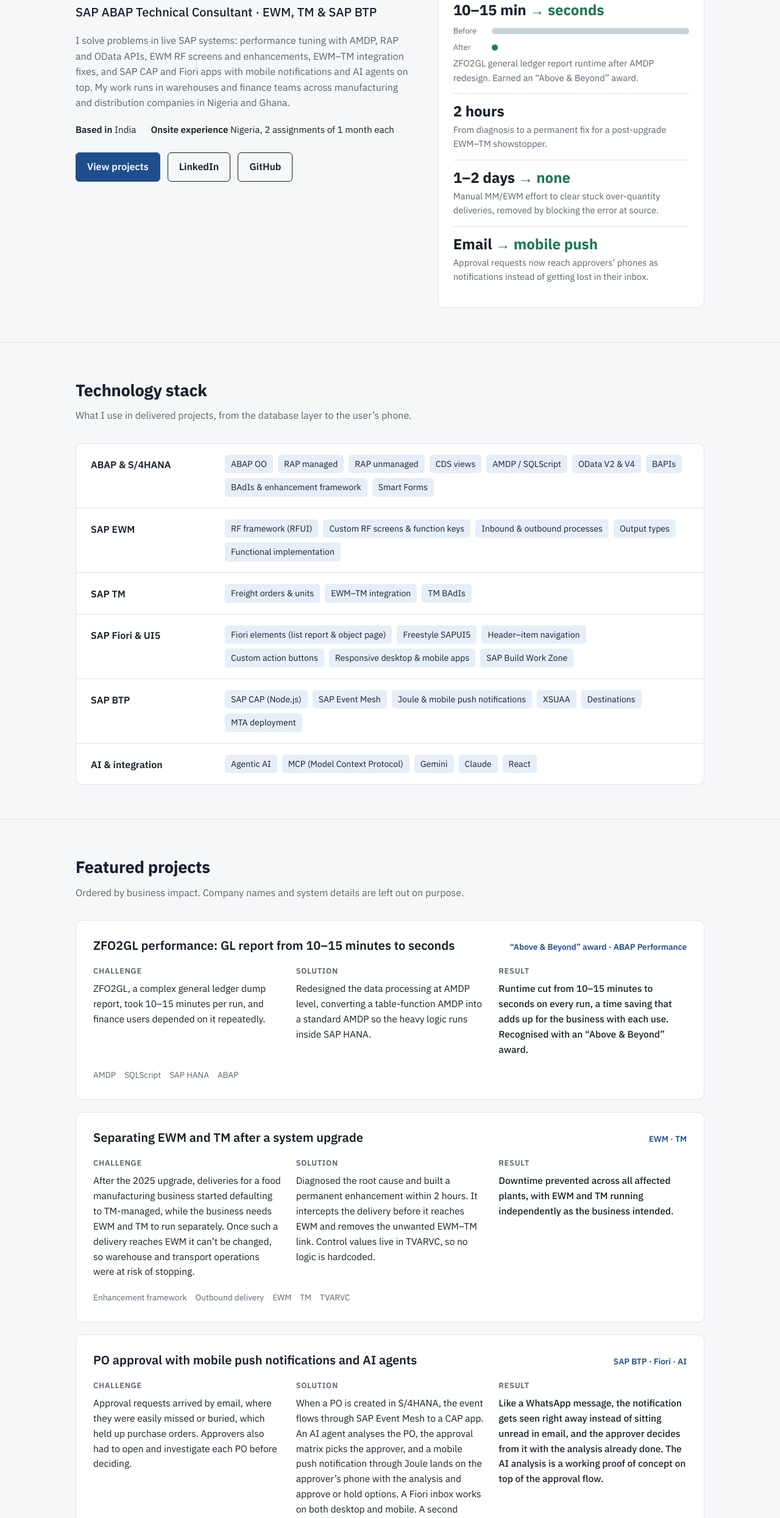
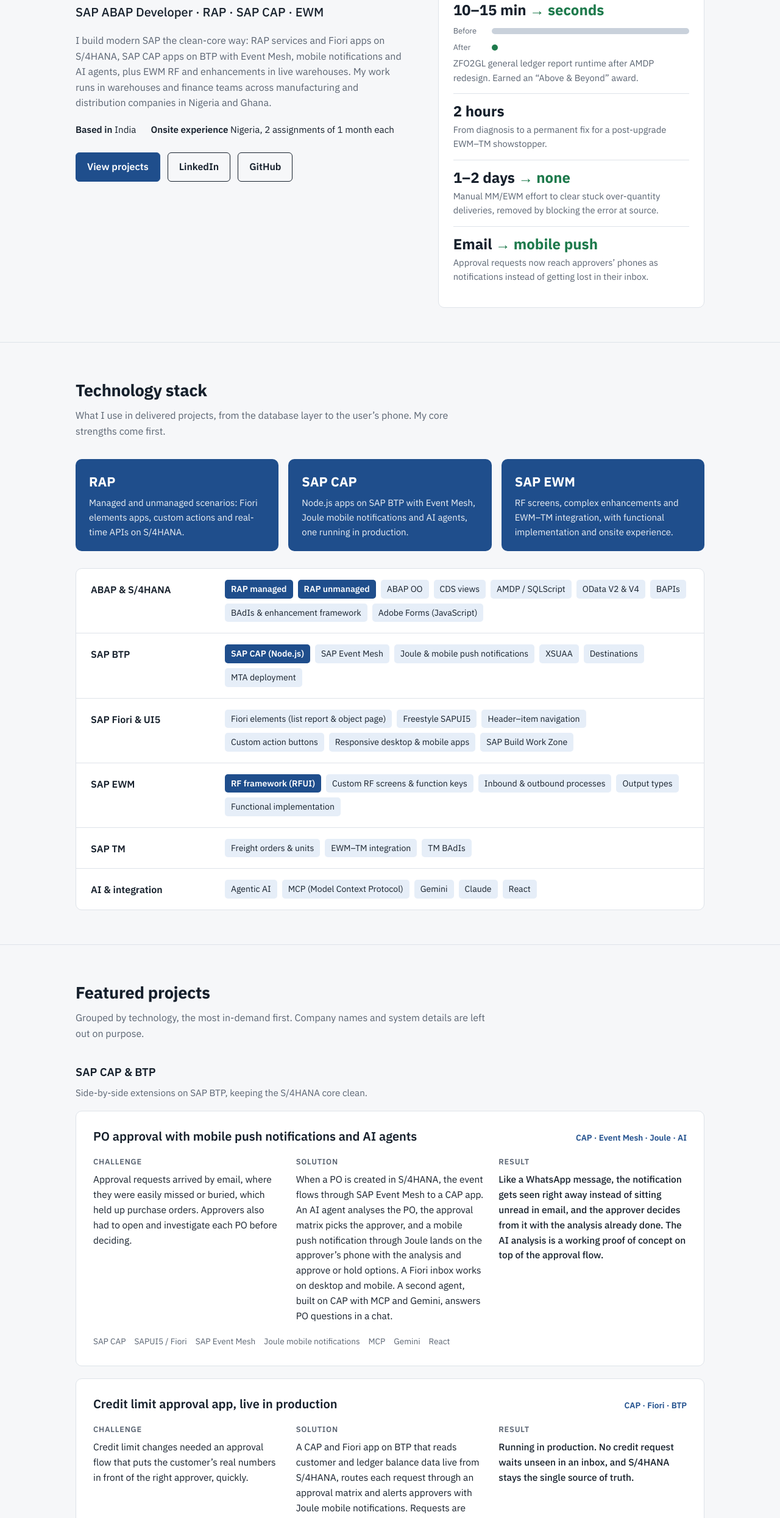
Before and after one commit to sagaya-salwin/sagaya-salwin.github.io, a plain HTML site: page index.html in a window 1280 px wide. Shown: the part 190-2680 px from the top of the page at 61% size. Drawn offline with Linux system fonts and the light colour scheme.

Commit message:
Add files via upload

```diff
--- a/index.html
+++ b/index.html
@@ -4,7 +4,7 @@
 <meta charset="utf-8">
 <meta name="viewport" content="width=device-width, initial-scale=1">
 <title>Sagaya Salwin S | SAP ABAP, EWM &amp; BTP Consultant</title>
-<meta name="description" content="SAP ABAP technical consultant: RAP, AMDP, OData, EWM RF and enhancements, EWM–TM integration, SAP CAP and AI agents with MCP.">
+<meta name="description" content="SAP ABAP developer: RAP (managed and unmanaged), SAP CAP on BTP, Fiori, AMDP, EWM RF and enhancements, EWM–TM integration, and AI agents with MCP and Joule notifications.">
 <link rel="preconnect" href="https://fonts.googleapis.com">
 <link rel="preconnect" href="https://fonts.gstatic.com" crossorigin>
 <link href="https://fonts.googleapis.com/css2?family=IBM+Plex+Sans:wght@400;500;600;700&display=swap" rel="stylesheet">
@@ -123,11 +123,24 @@
   .job p { margin: 0 0 8px; max-width: 42em; }
   .job .where { color: var(--muted); margin: 0; }
 
+  /* Core expertise tiles */
+  .core { display: grid; grid-template-columns: repeat(3, 1fr); gap: 16px; margin: 0 0 28px; }
+  .core div { background: var(--accent); color: #fff; border-radius: 10px; padding: 20px 22px; }
+  .core h3 { font-size: 1.35rem; font-weight: 700; margin: 0 0 6px; }
+  .core p { margin: 0; font-size: 0.93rem; opacity: 0.92; }
+  @media (prefers-color-scheme: dark) { .core div { color: #0E1620; } }
+  .chips li.hot { background: var(--accent); color: #fff; font-weight: 600; }
+  @media (prefers-color-scheme: dark) { .chips li.hot { color: #0E1620; } }
+  h3.group { font-size: 1.15rem; font-weight: 600; margin: 40px 0 6px; padding-top: 4px; }
+  h3.group:first-of-type { margin-top: 0; }
+  p.group-note { color: var(--muted); margin: 0 0 18px; font-size: 0.95rem; }
+
   footer { padding: 28px 0 44px; border-top: 1px solid var(--line); color: var(--muted); font-size: 0.9rem; }
 
   @media (max-width: 860px) {
     .hero { grid-template-columns: 1fr; padding-top: 40px; }
     .csr { grid-template-columns: 1fr; gap: 14px; }
+    .core { grid-template-columns: 1fr; }
     .more { grid-template-columns: 1fr; }
     .stack-row, .job { grid-template-columns: 1fr; gap: 10px; }
     .topbar nav { gap: 16px; }
@@ -157,8 +170,8 @@
     <div class="hero">
       <div>
         <h1>Sagaya Salwin&nbsp;S</h1>
-        <p class="role">SAP ABAP Technical Consultant · EWM, TM &amp; SAP BTP</p>
-        <p class="summary">I solve problems in live SAP systems: performance tuning with AMDP, RAP and OData APIs, EWM RF screens and enhancements, EWM–TM integration fixes, and SAP CAP and Fiori apps with mobile notifications and AI agents on top. My work runs in warehouses and finance teams across manufacturing and distribution companies in Nigeria and Ghana.</p>
+        <p class="role">SAP ABAP Developer · RAP · SAP CAP · EWM</p>
+        <p class="summary">I build modern SAP the clean-core way: RAP services and Fiori apps on S/4HANA, SAP CAP apps on BTP with Event Mesh, mobile notifications and AI agents, plus EWM RF and enhancements in live warehouses. My work runs in warehouses and finance teams across manufacturing and distribution companies in Nigeria and Ghana.</p>
         <ul class="facts">
           <li><strong>Based in</strong> India</li>
           <li><strong>Onsite experience</strong> Nigeria, 2 assignments of 1 month each</li>
@@ -199,24 +212,23 @@
   <section id="stack">
     <div class="wrap">
       <h2 class="title">Technology stack</h2>
-      <p class="lede">What I use in delivered projects, from the database layer to the user’s phone.</p>
+      <p class="lede">What I use in delivered projects, from the database layer to the user’s phone. My core strengths come first.</p>
+      <div class="core">
+        <div><h3>RAP</h3><p>Managed and unmanaged scenarios: Fiori elements apps, custom actions and real-time APIs on S/4HANA.</p></div>
+        <div><h3>SAP CAP</h3><p>Node.js apps on SAP BTP with Event Mesh, Joule mobile notifications and AI agents, one running in production.</p></div>
+        <div><h3>SAP EWM</h3><p>RF screens, complex enhancements and EWM–TM integration, with functional implementation and onsite experience.</p></div>
+      </div>
       <div class="stack-table">
         <div class="stack-row">
           <h3>ABAP &amp; S/4HANA</h3>
           <ul class="chips">
-            <li>ABAP OO</li><li>RAP managed</li><li>RAP unmanaged</li><li>CDS views</li><li>AMDP / SQLScript</li><li>OData V2 &amp; V4</li><li>BAPIs</li><li>BAdIs &amp; enhancement framework</li><li>Smart Forms</li>
+            <li class="hot">RAP managed</li><li class="hot">RAP unmanaged</li><li>ABAP OO</li><li>CDS views</li><li>AMDP / SQLScript</li><li>OData V2 &amp; V4</li><li>BAPIs</li><li>BAdIs &amp; enhancement framework</li><li>Adobe Forms (JavaScript)</li>
           </ul>
         </div>
         <div class="stack-row">
-          <h3>SAP EWM</h3>
+          <h3>SAP BTP</h3>
           <ul class="chips">
-            <li>RF framework (RFUI)</li><li>Custom RF screens &amp; function keys</li><li>Inbound &amp; outbound processes</li><li>Output types</li><li>Functional implementation</li>
-          </ul>
-        </div>
-        <div class="stack-row">
-          <h3>SAP TM</h3>
-          <ul class="chips">
-            <li>Freight orders &amp; units</li><li>EWM–TM integration</li><li>TM BAdIs</li>
+            <li class="hot">SAP CAP (Node.js)</li><li>SAP Event Mesh</li><li>Joule &amp; mobile push notifications</li><li>XSUAA</li><li>Destinations</li><li>MTA deployment</li>
           </ul>
         </div>
         <div class="stack-row">
@@ -226,9 +238,15 @@
           </ul>
         </div>
         <div class="stack-row">
-          <h3>SAP BTP</h3>
+          <h3>SAP EWM</h3>
           <ul class="chips">
-            <li>SAP CAP (Node.js)</li><li>SAP Event Mesh</li><li>Joule &amp; mobile push notifications</li><li>XSUAA</li><li>Destinations</li><li>MTA deployment</li>
+            <li class="hot">RF framework (RFUI)</li><li>Custom RF screens &amp; function keys</li><li>Inbound &amp; outbound processes</li><li>Output types</li><li>Functional implementation</li>
+          </ul>
+        </div>
+        <div class="stack-row">
+          <h3>SAP TM</h3>
+          <ul class="chips">
+            <li>Freight orders &amp; units</li><li>EWM–TM integration</li><li>TM BAdIs</li>
           </ul>
         </div>
         <div class="stack-row">
@@ -244,10 +262,36 @@
   <section id="projects">
     <div class="wrap">
       <h2 class="title">Featured projects</h2>
-      <p class="lede">Ordered by business impact. Company names and system details are left out on purpose.</p>
+      <p class="lede">Grouped by technology, the most in-demand first. Company names and system details are left out on purpose.</p>
+
+      <h3 class="group">SAP CAP &amp; BTP</h3>
+      <p class="group-note">Side-by-side extensions on SAP BTP, keeping the S/4HANA core clean.</p>
 
       <article class="project">
-        <header><h3>ZFO2GL performance: GL report from 10–15 minutes to seconds</h3><span class="area">“Above &amp; Beyond” award · ABAP Performance</span></header>
+        <header><h3>PO approval with mobile push notifications and AI agents</h3><span class="area">CAP · Event Mesh · Joule · AI</span></header>
+        <div class="csr">
+          <div><h4>Challenge</h4><p>Approval requests arrived by email, where they were easily missed or buried, which held up purchase orders. Approvers also had to open and investigate each PO before deciding.</p></div>
+          <div><h4>Solution</h4><p>When a PO is created in S/4HANA, the event flows through SAP Event Mesh to a CAP app. An AI agent analyses the PO, the approval matrix picks the approver, and a mobile push notification through Joule lands on the approver’s phone with the analysis and approve or hold options. A Fiori inbox works on desktop and mobile. A second agent, built on CAP with MCP and Gemini, answers PO questions in a chat.</p></div>
+          <div class="result-col"><h4>Result</h4><p>Like a WhatsApp message, the notification gets seen right away instead of sitting unread in email, and the approver decides from it with the analysis already done. The AI analysis is a working proof of concept on top of the approval flow.</p></div>
+        </div>
+        <ul class="tech"><li>SAP CAP</li><li>SAPUI5 / Fiori</li><li>SAP Event Mesh</li><li>Joule mobile notifications</li><li>MCP</li><li>Gemini</li><li>React</li></ul>
+      </article>
+
+      <article class="project">
+        <header><h3>Credit limit approval app, live in production</h3><span class="area">CAP · Fiori · BTP</span></header>
+        <div class="csr">
+          <div><h4>Challenge</h4><p>Credit limit changes needed an approval flow that puts the customer’s real numbers in front of the right approver, quickly.</p></div>
+          <div><h4>Solution</h4><p>A CAP and Fiori app on BTP that reads customer and ledger balance data live from S/4HANA, routes each request through an approval matrix and alerts approvers with Joule mobile notifications. Requests are raised per credit segment. Credit insurance changes end-date the old entry and create a new one through standard BAPIs, so history stays in S/4HANA.</p></div>
+          <div class="result-col"><h4>Result</h4><p>Running in production. No credit request waits unseen in an inbox, and S/4HANA stays the single source of truth.</p></div>
+        </div>
+        <ul class="tech"><li>SAP CAP</li><li>SAPUI5 / Fiori</li><li>Destinations</li><li>Joule notifications</li><li>BAPIs</li></ul>
+      </article>
+
+      <h3 class="group">RAP &amp; ABAP on HANA</h3>
+      <p class="group-note">Modern ABAP: RAP business objects, OData APIs and HANA-level performance.</p>
+
+      <article class="project">
+        <header><h3>ZFO2GL performance: GL report from 10–15 minutes to seconds</h3><span class="area">“Above &amp; Beyond” award · AMDP</span></header>
         <div class="csr">
           <div><h4>Challenge</h4><p>ZFO2GL, a complex general ledger dump report, took 10–15 minutes per run, and finance users depended on it repeatedly.</p></div>
           <div><h4>Solution</h4><p>Redesigned the data processing at AMDP level, converting a table-function AMDP into a standard AMDP so the heavy logic runs inside SAP HANA.</p></div>
@@ -257,6 +301,29 @@
       </article>
 
       <article class="project">
+        <header><h3>Real-time finance posting API with RAP unmanaged</h3><span class="area">RAP unmanaged · OData</span></header>
+        <div class="csr">
+          <div><h4>Challenge</h4><p>The standard finance posting API posted documents for an internal partner portal but didn’t return the new document number to the caller.</p></div>
+          <div><h4>Solution</h4><p>Built a RAP unmanaged scenario that wraps the standard posting and returns a customised response containing the generated document number in the same call.</p></div>
+          <div class="result-col"><h4>Result</h4><p>The portal’s back end gets the document number in real time, with no second lookup.</p></div>
+        </div>
+        <ul class="tech"><li>RAP unmanaged</li><li>CDS</li><li>OData</li><li>FI posting</li></ul>
+      </article>
+
+      <article class="project">
+        <header><h3>Fiori elements apps with RAP managed</h3><span class="area">RAP managed · Fiori elements</span></header>
+        <div class="csr">
+          <div><h4>Challenge</h4><p>Business teams needed apps for e-commerce bundle materials and for tracking payroll salary processing, and two business entities sharing one app must never see each other’s data.</p></div>
+          <div><h4>Solution</h4><p>Two RAP managed business objects with Fiori elements UIs: a bundle material app with header-to-item navigation, and a payroll tracker with a custom action button. CDS access controls and instance authorization separate the data per entity.</p></div>
+          <div class="result-col"><h4>Result</h4><p>Two apps built the standard RAP way, with little custom code and data separation enforced in the business object itself.</p></div>
+        </div>
+        <ul class="tech"><li>RAP managed</li><li>CDS</li><li>DCL access control</li><li>Fiori elements</li><li>Custom actions</li></ul>
+      </article>
+
+      <h3 class="group">SAP EWM, RF &amp; TM</h3>
+      <p class="group-note">Warehouse and transport fixes delivered in live operations.</p>
+
+      <article class="project">
         <header><h3>Separating EWM and TM after a system upgrade</h3><span class="area">EWM · TM</span></header>
         <div class="csr">
           <div><h4>Challenge</h4><p>After the 2025 upgrade, deliveries for a food manufacturing business started defaulting to TM-managed, while the business needs EWM and TM to run separately. Once such a delivery reaches EWM it can’t be changed, so warehouse and transport operations were at risk of stopping.</p></div>
@@ -264,26 +331,6 @@
           <div class="result-col"><h4>Result</h4><p>Downtime prevented across all affected plants, with EWM and TM running independently as the business intended.</p></div>
         </div>
         <ul class="tech"><li>Enhancement framework</li><li>Outbound delivery</li><li>EWM</li><li>TM</li><li>TVARVC</li></ul>
-      </article>
-
-      <article class="project">
-        <header><h3>PO approval with mobile push notifications and AI agents</h3><span class="area">SAP BTP · Fiori · AI</span></header>
-        <div class="csr">
-          <div><h4>Challenge</h4><p>Approval requests arrived by email, where they were easily missed or buried, which held up purchase orders. Approvers also had to open and investigate each PO before deciding.</p></div>
-          <div><h4>Solution</h4><p>When a PO is created in S/4HANA, the event flows through SAP Event Mesh to a CAP app. An AI agent analyses the PO, the approval matrix picks the approver, and a mobile push notification through Joule lands on the approver’s phone with the analysis and approve or hold options. A Fiori inbox works on both desktop and mobile. A second agent, built on CAP with MCP and Gemini, answers PO questions in a chat and fetches PO details on request.</p></div>
-          <div class="result-col"><h4>Result</h4><p>Like a WhatsApp message, the notification gets seen right away instead of sitting unread in email, and the approver decides from it with the analysis already done. The AI analysis is a working proof of concept on top of the approval flow.</p></div>
-        </div>
-        <ul class="tech"><li>SAP CAP</li><li>SAPUI5 / Fiori</li><li>SAP Event Mesh</li><li>Joule mobile notifications</li><li>MCP</li><li>Gemini</li><li>React</li></ul>
-      </article>
-
-      <article class="project">
-        <header><h3>Stopping over-quantity deliveries at the source</h3><span class="area">EWM · MM</span></header>
-        <div class="csr">
-          <div><h4>Challenge</h4><p>Outbound deliveries exceeding stock transport order quantities got stuck in EWM queues. Clearing each case took 1–2 days of coordination between MM and EWM teams.</p></div>
-          <div><h4>Solution</h4><p>Implemented a BAdI that blocks goods issue when the delivery quantity exceeds the PO quantity, so the problem is caught immediately instead of surfacing later in the queue.</p></div>
-          <div class="result-col"><h4>Result</h4><p>Queue blockages from over-quantity deliveries eliminated, along with the recurring manual monitoring.</p></div>
-        </div>
-        <ul class="tech"><li>BAdI</li><li>Goods issue</li><li>EWM queues</li><li>Stock transport orders</li></ul>
       </article>
 
       <article class="project">
@@ -297,13 +344,13 @@
       </article>
 
       <article class="project">
-        <header><h3>Real-time finance posting API with RAP unmanaged</h3><span class="area">RAP · Finance</span></header>
+        <header><h3>Stopping over-quantity deliveries at the source</h3><span class="area">EWM · MM</span></header>
         <div class="csr">
-          <div><h4>Challenge</h4><p>The standard finance posting API posted documents for an internal partner portal but didn’t return the new document number to the caller.</p></div>
-          <div><h4>Solution</h4><p>Built a RAP unmanaged scenario that wraps the standard posting and returns a customised response containing the generated document number in the same call.</p></div>
-          <div class="result-col"><h4>Result</h4><p>The portal’s back end gets the document number in real time, with no second lookup.</p></div>
+          <div><h4>Challenge</h4><p>Outbound deliveries exceeding stock transport order quantities got stuck in EWM queues. Clearing each case took 1–2 days of coordination between MM and EWM teams.</p></div>
+          <div><h4>Solution</h4><p>Implemented a BAdI that blocks goods issue when the delivery quantity exceeds the PO quantity, so the problem is caught immediately instead of surfacing later in the queue.</p></div>
+          <div class="result-col"><h4>Result</h4><p>Queue blockages from over-quantity deliveries eliminated, along with the recurring manual monitoring.</p></div>
         </div>
-        <ul class="tech"><li>RAP unmanaged</li><li>CDS</li><li>OData</li><li>FI posting</li></ul>
+        <ul class="tech"><li>BAdI</li><li>Goods issue</li><li>EWM queues</li><li>Stock transport orders</li></ul>
       </article>
 
       <article class="project">
@@ -331,15 +378,12 @@
   <section id="more">
     <div class="wrap">
       <h2 class="title">More delivered work</h2>
-      <p class="lede">Applications, APIs and enhancements across S/4HANA and SAP BTP.</p>
+      <p class="lede">Further APIs, forms and enhancements across S/4HANA and SAP BTP.</p>
       <div class="more">
-        <article><h3>Credit limit approval app</h3><p>SAP CAP and Fiori app with an approval matrix and Joule mobile notifications, so no credit request waits unseen in an inbox. Reads live customer and ledger data from S/4HANA. Running in production.</p></article>
         <article><h3>Shelf-life date sync in EWM</h3><p>BAdI that fetches the correct source data, synchronises the confirmation date and calculates the shelf-life expiration date (SLED) consistently with material master logic.</p></article>
         <article><h3>Manufacturing order creation API</h3><p>API that creates manufacturing orders including custom fields, using the standard BAPI.</p></article>
-        <article><h3>Bundle material app (RAP managed)</h3><p>Fiori elements app with header-to-item navigation for e-commerce bundle materials, with row-level data separation through CDS access controls.</p></article>
-        <article><h3>Payroll salary processing tracker (RAP managed)</h3><p>Fiori elements tracker for salary processing with a custom action button.</p></article>
         <article><h3>Freight order audit check (RAP)</h3><p>Audit checks on TM freight orders built with RAP.</p></article>
-        <article><h3>Dynamic Smart Forms</h3><p>Dynamic print forms built with Smart Forms and JavaScript logic.</p></article>
+        <article><h3>Dynamic Adobe Forms</h3><p>Dynamic print forms built with Adobe Forms and JavaScript scripting.</p></article>
         <article><h3>SAP OData connected to AI through MCP</h3><p>Exposed SAP OData services as MCP tools so an AI assistant can read SAP data directly.</p></article>
         <article><h3>EWM functional implementation</h3><p>Functional as well as technical work on EWM implementations, plus a complete embedded EWM warehouse built from scratch in a sandbox.</p></article>
       </div>
```
